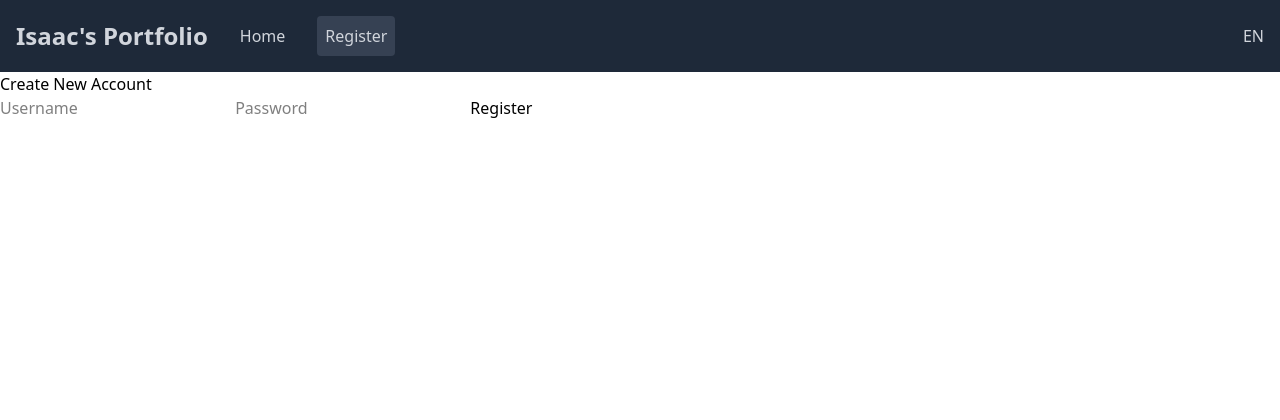
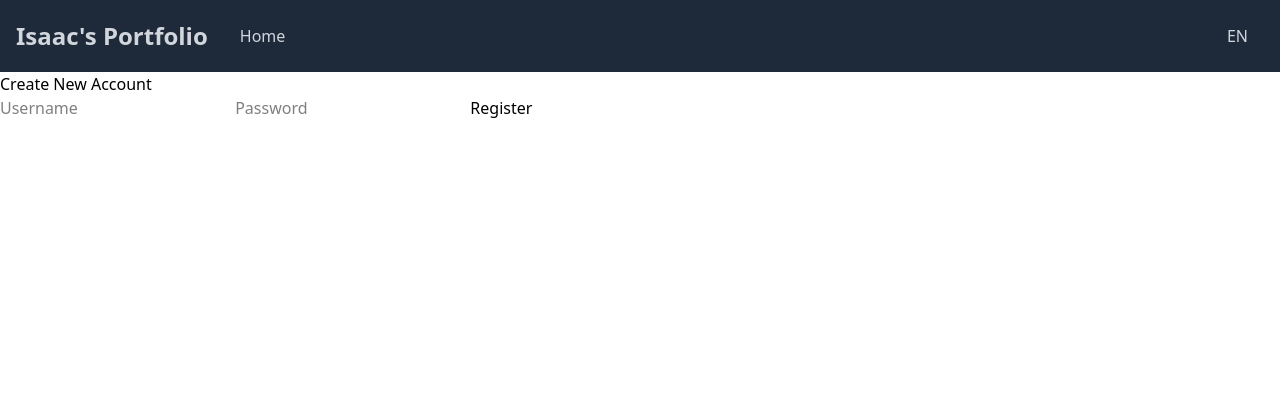
Before and after one commit to isaacrosdail/resume-site, a Flask app: page /register in a window 1280 px wide. Shown: the top 420 px of the page. Run offline with Flask 3, Linux system fonts and the light colour scheme.

Commit message:
Comment out Register nav link - will re-introduce later

```diff
--- a/app/core/templates/navbar.html
+++ b/app/core/templates/navbar.html
@@ -8,14 +8,18 @@
                 class="text-gray-300 hover:bg-gray-700 p-2 rounded no-underline {% if request.endpoint == 'main.home' %}bg-gray-700{% endif %}">
                     Home
             </a>
-            <a href="{{ url_for('auth.register') }}"
-                class="text-gray-300 hover:bg-gray-700 p-2 rounded no-underline {% if request.endpoint == 'auth.register' %}bg-gray-700{% endif %}">
-                    Register
-            </a>
         </div>
 
-        <!-- RIGHT: Language Toggle -->
-        <div class="relative text-gray-300">
+        <!-- RIGHT: Language Toggle & (Currently hidden) Link to Register -->
+        <div class="relative text-gray-300 space-x-4">
+            {# Need to sort out positioning for this - will re-introduce when I properly implement an auth functionality
+            <div>
+                <a href="{{ url_for('auth.register') }}"
+                    class="text-gray-300 hover:bg-gray-700 p-2 rounded no-underline {% if request.endpoint == 'auth.register' %}bg-gray-700{% endif %}">
+                        Register
+                </a>
+            </div>
+            #}
             <span class="cursor-pointer" id="language-toggle">{{ lang.upper() }}</span>
             <div class="dropdown hidden" style="position: absolute;" id="lang-select">
                     {% if lang == "de" %}
--- a/app/static/css/output.css
+++ b/app/static/css/output.css
@@ -207,6 +207,13 @@
   .justify-between {
     justify-content: space-between;
   }
+  .space-x-4 {
+    :where(& > :not(:last-child)) {
+      --tw-space-x-reverse: 0;
+      margin-inline-start: calc(calc(var(--spacing) * 4) * var(--tw-space-x-reverse));
+      margin-inline-end: calc(calc(var(--spacing) * 4) * calc(1 - var(--tw-space-x-reverse)));
+    }
+  }
   .space-x-6 {
     :where(& > :not(:last-child)) {
       --tw-space-x-reverse: 0;
```
